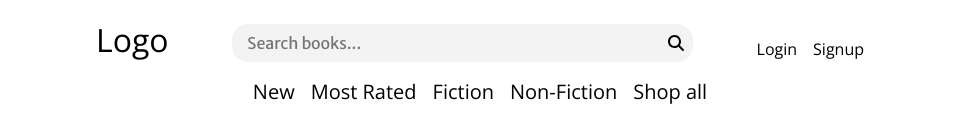
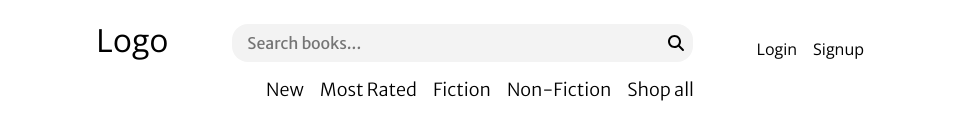
Before and after one commit to Dreamheart92/novel-journeys, a React (Vite) app: page / in a window 1280 px wide. Shown: the top 131 px of the page, without its empty margins (160-1119 px from the left). Built offline with nearby package versions, Linux system fonts and the light colour scheme; no server answers.

Commit message:
wrapped item in p tag

```diff
--- a/src/components/header/Header.jsx
+++ b/src/components/header/Header.jsx
@@ -29,23 +29,23 @@ export default function Header() {
             <div className={style['header-secondary']}>
                 <Menu>
                     <MenuItem>
-                        New
+                        <p>New</p>
                     </MenuItem>
 
                     <MenuItem>
-                        Most Rated
+                        <p>Most Rated</p>
                     </MenuItem>
 
                     <MenuItem>
-                        Fiction
+                        <p>Fiction</p>
                     </MenuItem>
 
                     <MenuItem>
-                        Non-Fiction
+                        <p>Non-Fiction</p>
                     </MenuItem>
 
                     <MenuItem>
-                        Shop all
+                        <p>Shop all</p>
                     </MenuItem>
                 </Menu>
             </div>
```
